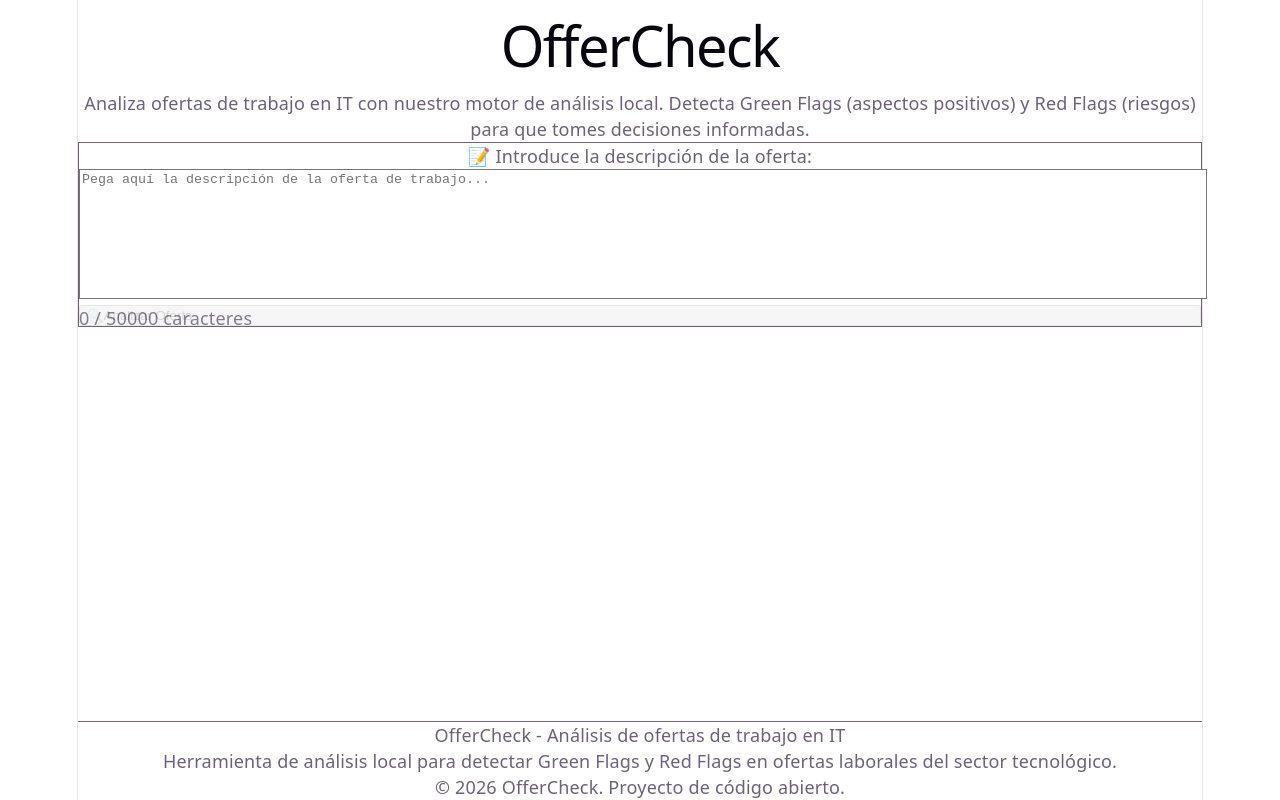
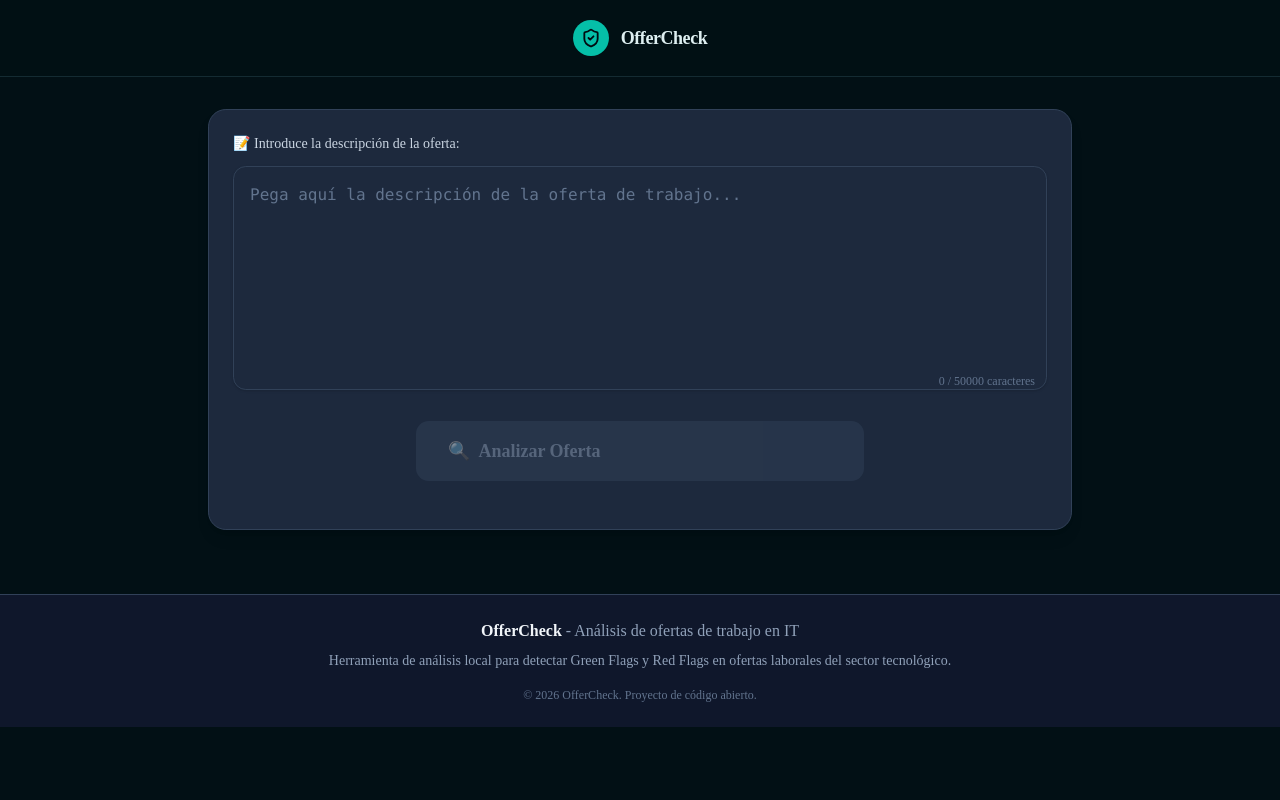
Before and after one commit to carlosdlacoste/OfferCheck, a React (Vite) app: page / in a window 1280 px wide. Built offline with nearby package versions, Linux system fonts and the light colour scheme.

Commit message:
feat(ui): change theme and new header design

```diff
--- a/package.json
+++ b/package.json
@@ -13,8 +13,10 @@
     "test:coverage": "vitest --coverage"
   },
   "dependencies": {
+    "lucide-react": "^1.34.0",
     "react": "^19.2.8",
-    "react-dom": "^19.2.8"
+    "react-dom": "^19.2.8",
+    "tw-animate-css": "^1.4.0"
   },
   "devDependencies": {
     "@eslint/js": "^10.0.1",
--- a/src/App.tsx
+++ b/src/App.tsx
@@ -79,7 +79,7 @@ function App() {
   }
 
   return (
-    <div className="min-h-screen bg-slate-900 text-slate-100 flex flex-col font-sans">
+    <>
       {/* Header - requirement 16.1 */}
       <Header />
 
@@ -152,7 +152,7 @@ function App() {
 
       {/* Footer - requirement 16.1 */}
       <Footer />
-    </div>
+    </>
   )
 }
 
--- a/src/components/Layout/Header.tsx
+++ b/src/components/Layout/Header.tsx
@@ -1,14 +1,27 @@
+import { ShieldCheck } from 'lucide-react'
+
 export const Header = () => {
   return (
-    <header className="bg-slate-900 text-slate-100 py-8 px-4">
-      <div className="max-w-4xl mx-auto text-center">
-        <h1 className="text-4xl font-bold mb-3">OfferCheck</h1>
-        <p className="text-slate-400 text-lg">
-          Analiza ofertas de trabajo en IT con nuestro motor de análisis local.
-          Detecta Green Flags (aspectos positivos) y Red Flags (riesgos) para
-          que tomes decisiones informadas.
-        </p>
-      </div>
-    </header>
+    // <header className="bg-slate-900 text-slate-100 py-8 px-4">
+    //   <div className="max-w-4xl mx-auto text-center">
+    //     <h1 className="text-4xl font-bold mb-3">OfferCheck</h1>
+    //     <p className="text-slate-400 text-lg">
+    //       Analiza ofertas de trabajo en IT con nuestro motor de análisis local.
+    //       Detecta Green Flags (aspectos positivos) y Red Flags (riesgos) para
+    //       que tomes decisiones informadas.
+    //     </p>
+    //   </div>
+    // </header>
+
+    <header className="border-b border-border/70 bg-background/90">
+        <div className="mx-auto flex max-w-6xl items-center justify-center px-6 py-5 lg:px-8">
+          <a className="flex items-center gap-3" aria-label="Offercheck, inicio">
+            <span className="flex size-9 items-center justify-center rounded-xl bg-primary text-primary-foreground">
+              <ShieldCheck className="size-5" strokeWidth={2.2} />
+            </span>
+            <span className="font-sans text-lg font-bold tracking-tight">OfferCheck</span>
+          </a>
+        </div>
+      </header>
   )
 }
--- a/src/index.css
+++ b/src/index.css
@@ -1,40 +1,62 @@
-@tailwind base;
-@tailwind components;
-@tailwind utilities;
+@import 'tailwindcss';
+@import 'tw-animate-css';
+
+@custom-variant dark (&:is(.dark *));
+
+@theme inline {
+  --font-sans: 'Geist', 'Geist Fallback';
+  --color-background: var(--background);
+  --color-foreground: var(--foreground);
+  --color-card: var(--card);
+  --color-card-foreground: var(--card-foreground);
+  --color-primary: var(--primary);
+  --color-primary-foreground: var(--primary-foreground);
+  --color-secondary: var(--secondary);
+  --color-secondary-foreground: var(--secondary-foreground);
+  --color-muted: var(--muted);
+  --color-muted-foreground: var(--muted-foreground);
+  --color-accent: var(--accent);
+  --color-accent-foreground: var(--accent-foreground);
+  --color-destructive: var(--destructive);
+  --color-border: var(--border);
+  --color-input: var(--input);
+  --color-ring: var(--ring);
+  --radius-lg: var(--radius);
+  --radius-xl: calc(var(--radius) * 1.4);
+  --radius-2xl: calc(var(--radius) * 1.8);
+  --radius-3xl: calc(var(--radius) * 2.2);
+}
 
 :root {
-  --text: #6b6375;
-  --text-h: #08060d;
-  --bg: #fff;
-  --border: #e5e4e7;
-  --code-bg: #f4f3ec;
-  --accent: #aa3bff;
-  --accent-bg: rgba(170, 59, 255, 0.1);
-  --accent-border: rgba(170, 59, 255, 0.5);
-  --social-bg: rgba(244, 243, 236, 0.5);
-  --shadow:
-    rgba(0, 0, 0, 0.1) 0 10px 15px -3px, rgba(0, 0, 0, 0.05) 0 4px 6px -2px;
+  color-scheme: dark;
+  --background: oklch(0.16 0.025 220);
+  --foreground: oklch(0.94 0.018 205);
+  --card: oklch(0.205 0.03 220);
+  --card-foreground: oklch(0.94 0.018 205);
+  --primary: oklch(0.72 0.13 180);
+  --primary-foreground: oklch(0.14 0.025 220);
+  --secondary: oklch(0.25 0.03 220);
+  --secondary-foreground: oklch(0.88 0.02 205);
+  --muted: oklch(0.22 0.028 220);
+  --muted-foreground: oklch(0.68 0.035 205);
+  --accent: oklch(0.7 0.13 150);
+  --accent-foreground: oklch(0.15 0.04 150);
+  --destructive: oklch(0.7 0.16 25);
+  --border: oklch(0.32 0.035 220);
+  --input: oklch(0.32 0.035 220);
+  --ring: oklch(0.72 0.13 180);
+  --radius: 0.8rem;
 
-  --sans: system-ui, 'Segoe UI', Roboto, sans-serif;
-  --heading: system-ui, 'Segoe UI', Roboto, sans-serif;
-  --mono: ui-monospace, Consolas, monospace;
-
-  font: 18px/145% var(--sans);
-  letter-spacing: 0.18px;
-  color-scheme: light dark;
-  color: var(--text);
-  background: var(--bg);
-  font-synthesis: none;
-  text-rendering: optimizeLegibility;
-  -webkit-font-smoothing: antialiased;
-  -moz-osx-font-smoothing: grayscale;
-
-  @media (max-width: 1024px) {
-    font-size: 16px;
-  }
 }
 
-@media (prefers-color-scheme: dark) {
+@layer base {
+  * { @apply border-border outline-ring/50; }
+  html { @apply bg-background; }
+  body { @apply bg-background text-foreground font-sans; }
+}
+
+
+/* @media (prefers-color-scheme: dark) {
   :root {
     --text: #9ca3af;
     --text-h: #f3f4f6;
@@ -52,18 +74,6 @@
   #social .button-icon {
     filter: invert(1) brightness(2);
   }
-}
-
-#root {
-  width: 1126px;
-  max-width: 100%;
-  margin: 0 auto;
-  text-align: center;
-  border-inline: 1px solid var(--border);
-  min-height: 100svh;
-  display: flex;
-  flex-direction: column;
-  box-sizing: border-box;
 }
 
 body {
@@ -112,4 +122,4 @@ code {
   line-height: 135%;
   padding: 4px 8px;
   background: var(--code-bg);
-}
+} */
```
Also changed, not shown: 1 other file (tests, documents, lock files or other folders).
